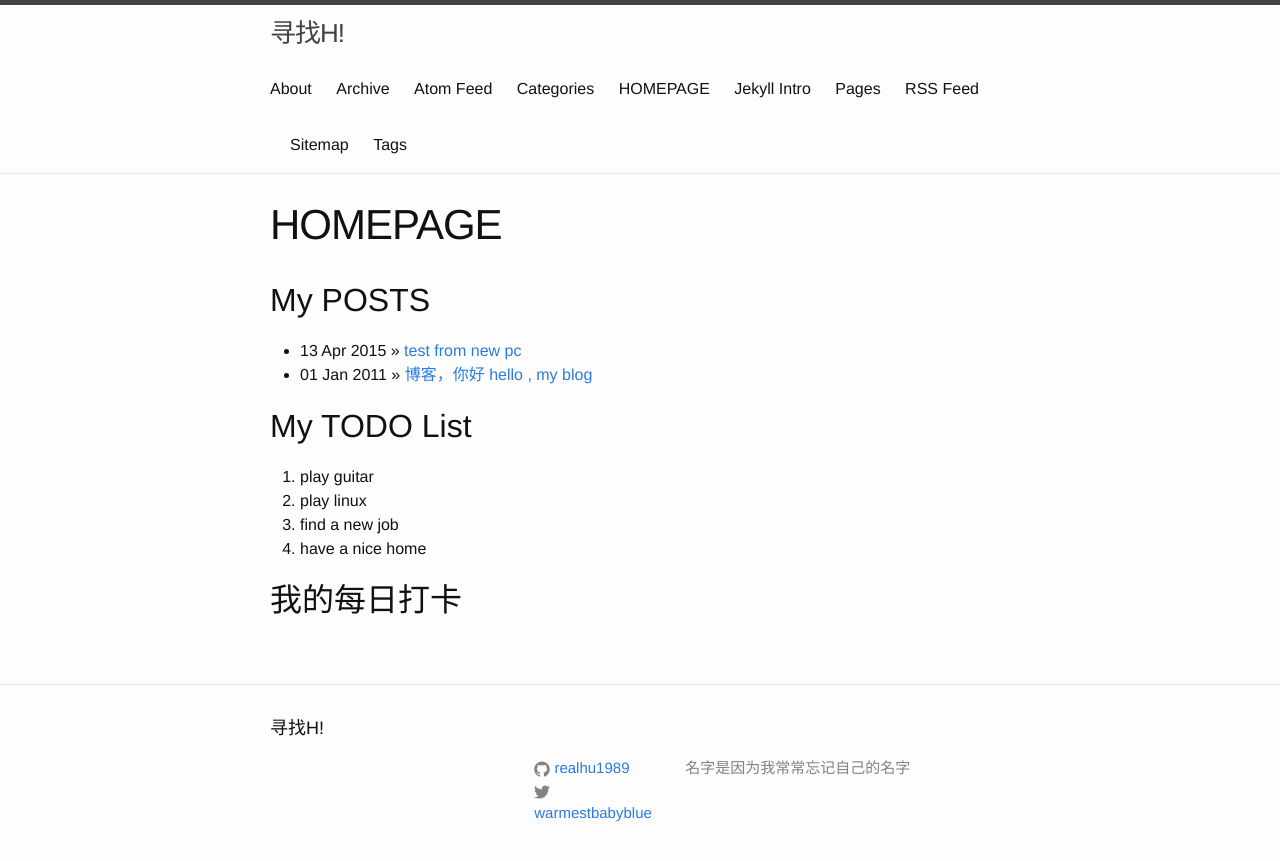
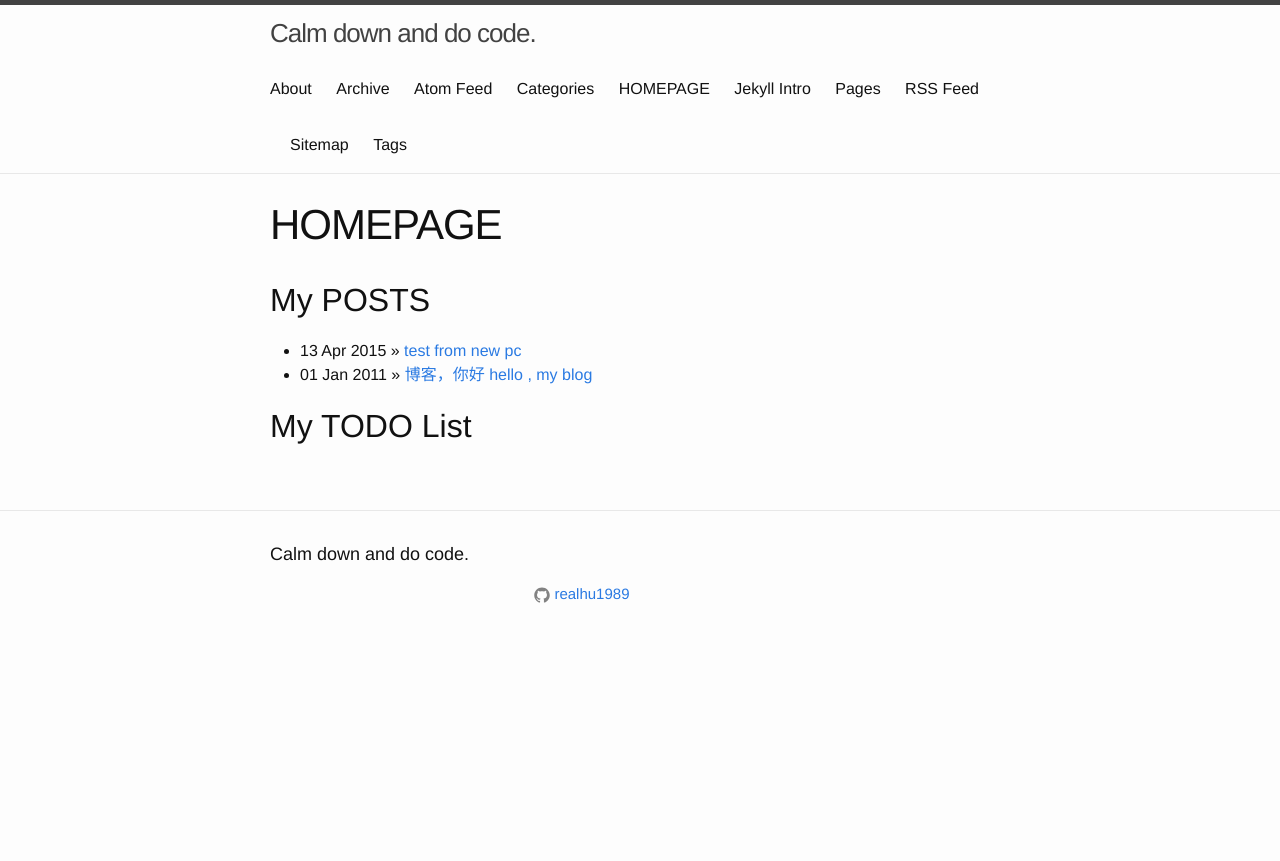
Before and after one commit to gccpacman/gccpacman.github.io, a Jekyll site: the page built from index.md, in a window 1280 px wide. Shown: the top 861 px of the page. Built offline with Jekyll 4.4.1, drawn with Linux system fonts in a browser that asks for light colours.

```diff
--- a/_config.yml
+++ b/_config.yml
@@ -3,10 +3,10 @@
 # Site settings
 # title: 寻找H!
 # email:
-description:  名字是因为我常常忘记自己的名字
+description:
 baseurl: "" # the subpath of your site, e.g. /blog/
 url: "" # the base hostname & protocol for your site
-twitter_username: warmestbabyblue
+twitter_username:
 github_username:  realhu1989
 encoding: utf-8
 
@@ -26,10 +26,10 @@ highlighter: pygments
 # Themes are encouraged to use these universal variables
 # so be sure to set them if your theme uses them.
 #
-title :  寻找H!
+title : Calm down and do code.
 tagline: Site Tagline
 author :
-  name : Looking4H
+  name : realhu
   email : r341hu@gmail.com
   github : realhu1989
   twitter :
--- a/index.md
+++ b/index.md
@@ -16,10 +16,3 @@ tagline: Supporting tagline
 </ul>
 
 ## My TODO List
-
-1. play guitar
-2. play linux
-3. find a new job
-4. have a nice home
-
-## 我的每日打卡
```
